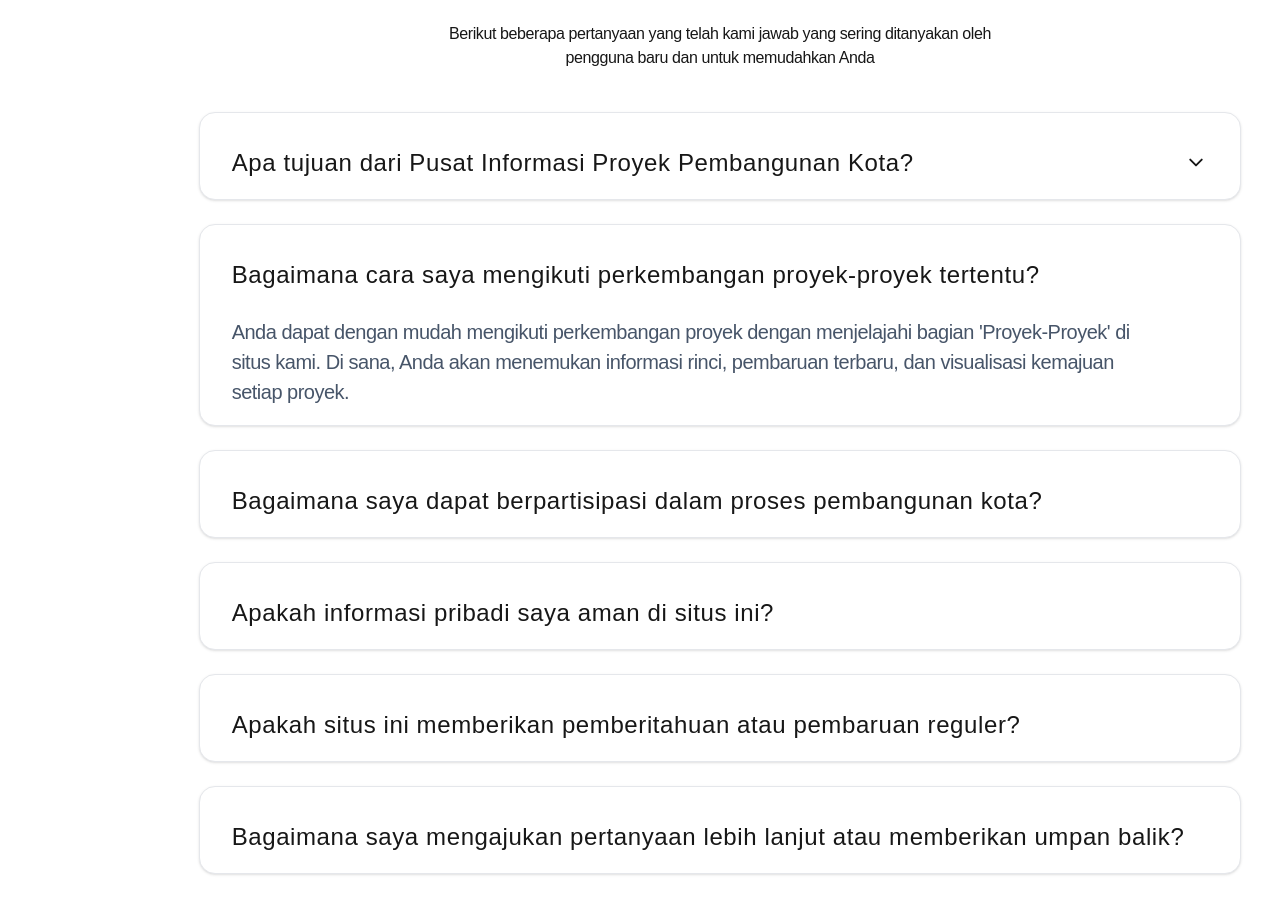
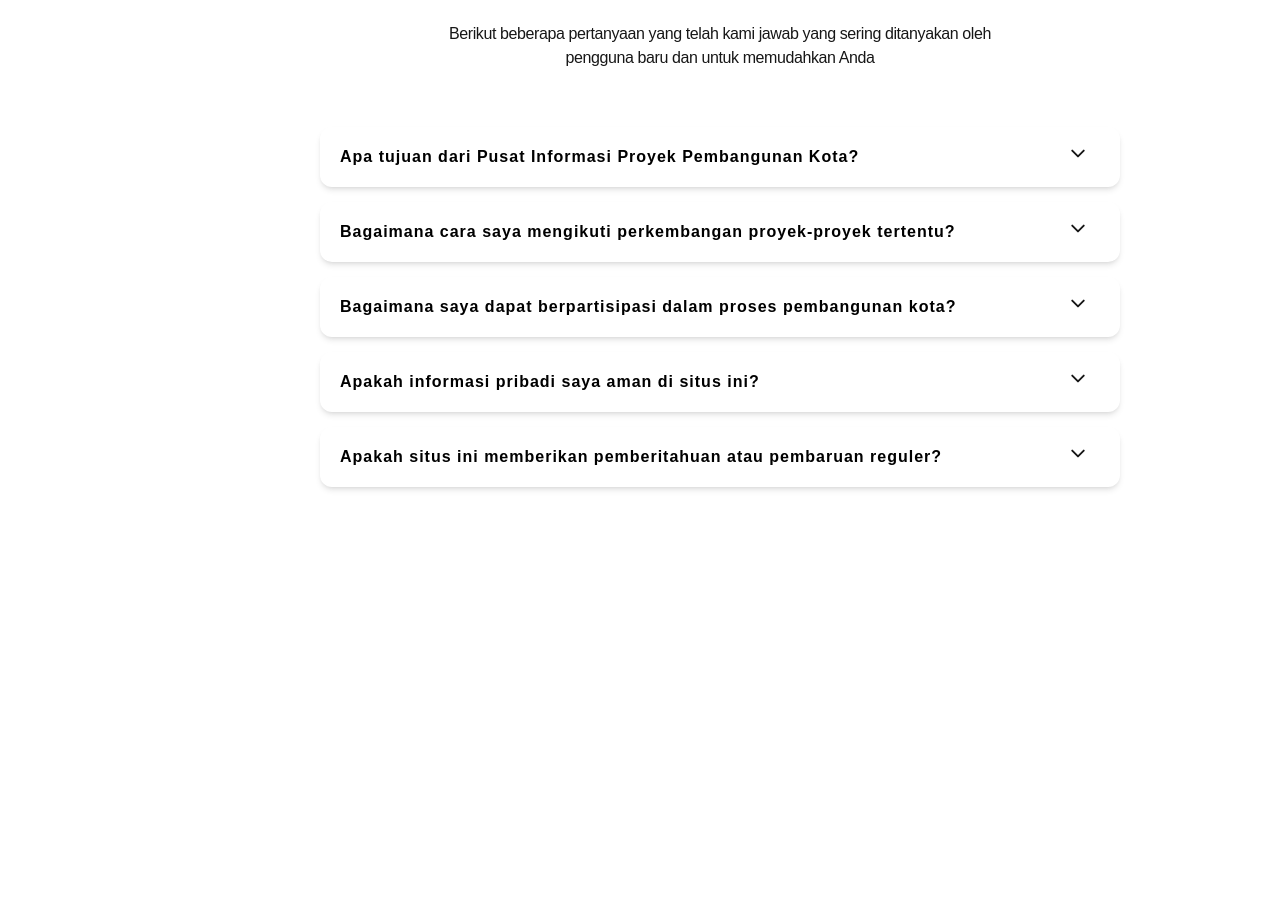
Before and after one commit to maximusyudha/perkotaan, a Next.js app: page / in a window 1280 px wide. Shown: the part 1011-1924 px from the top of the page. After the commit the page ends 1594 px from the top, so only its background shows below. Built offline with nearby package versions, Linux system fonts and the light colour scheme; no server answers; a web font is replaced by a local one.

Commit message:
Adjustment FAQ

```diff
--- a/src/components/FAQ/index.jsx
+++ b/src/components/FAQ/index.jsx
@@ -1,51 +1,148 @@
 "use client";
-import React, { useState } from 'react';
+import { useState } from 'react';
+import React from 'react';
 
 const FAQ = () => {
+    const [isProductsOpen, setProductsOpen] = useState(false);
+    const [isInformationsOpen, setInformationsOpen] = useState(false);
+    const [isSectionCOpen, setSectionCOpen] = useState(false);
+    const [isSectionDOpen, setSectionDOpen] = useState(false);
+    const [isSectionEOpen, setSectionEOpen] = useState(false);
+
+    const handleDivClick = (section) => {
+        if (section === 'a') {
+            setProductsOpen(!isProductsOpen);
+            setInformationsOpen(false);
+            setSectionCOpen(false);
+            setSectionDOpen(false);
+            setSectionEOpen(false);
+        } else if (section === 'b') {
+            setInformationsOpen(!isInformationsOpen);
+            setProductsOpen(false);
+            setSectionCOpen(false);
+            setSectionDOpen(false);
+            setSectionEOpen(false);
+        } else if (section === 'c') {
+            setSectionCOpen(!isSectionCOpen);
+            setProductsOpen(false);
+            setInformationsOpen(false);
+            setSectionDOpen(false);
+            setSectionEOpen(false);
+        } else if (section === 'd') {
+            setSectionDOpen(!isSectionDOpen);
+            setProductsOpen(false);
+            setInformationsOpen(false);
+            setSectionCOpen(false);
+            setSectionEOpen(false);
+        } else if (section === 'e') {
+            setSectionEOpen(!isSectionEOpen);
+            setProductsOpen(false);
+            setInformationsOpen(false);
+            setSectionCOpen(false);
+            setSectionDOpen(false);
+        }
+    };
+
     return (
-        <div className="w-[1440px] h-[1078px] p-20 bg-white flex-col justify-start items-center gap-[42px] inline-flex">
+        <div className="w-[1440px] h-[720px] p-20 bg-white flex-col justify-start items-center gap-[42px] inline-flex">
             <div className="flex-col justify-start items-center gap-4 flex">
                 <div className="w-[747px] text-center text-neutral-900 text-[42px] font-medium font-['Neue Montreal'] tracking-wide">Pertanyaan yang sering ditanyakan</div>
                 <div className="w-[566px] text-center text-neutral-900 text-base font-normal font-['Neue Montreal'] leading-normal tracking-tight">Berikut beberapa pertanyaan yang telah kami jawab yang sering ditanyakan oleh pengguna baru dan untuk memudahkan Anda</div>
             </div>
-    <div className="h-[762px] flex-col justify-start items-start gap-6 flex">
-        <div className="self-stretch h-[88px] p-8 bg-white rounded-2xl shadow border border-gray-200 flex-col justify-start items-start gap-6 flex">
-            <div className="self-stretch justify-between items-center inline-flex">
-                <div className="text-neutral-900 text-2xl font-normal font-['Neue Montreal'] leading-normal tracking-wide">Apa tujuan dari Pusat Informasi Proyek Pembangunan Kota?</div>
-                <div className="w-6 h-6 relative">
-                <img src="/images/chevron-down.svg" alt="dropdown" />
+            <div>
+                {/* Products */}
+                <div className="relative w-[800px] shadow-md rounded-xl m-[15px]" onClick={() => handleDivClick('a')}>
+                    {/* Heading */}
+                    <label htmlFor="input" className="tracking-[1px] mx-[20px] h-[60px] flex items-center">
+                        <div style={{ fontFamily: "'Neue Montreal', sans-serif", fontWeight: '600' }}>
+                        Apa tujuan dari Pusat Informasi Proyek Pembangunan Kota?
+                        </div>
+                        </label>
+                    {/* Arrow */}
+                    <div className={`absolute w-6 h-6 top-[15px] right-[30px] transform transition-transform duration-300 ${isProductsOpen ? 'rotate-180' : ''}`}>
+                        <img src="/images/chevron-down.svg" alt="arrow"/>
+                    </div>
+                    {/* Content */}
+                    <div className={`max-h-0 overflow-hidden ${isProductsOpen ? 'max-h-full' : ''}`}>
+                        <div className='p-[20px] text-sm'>
+                        Tujuan utama kami adalah meningkatkan transparansi pembangunan kota dan mendorong partisipasi aktif masyarakat. Kami ingin memberikan akses yang mudah kepada warga untuk memahami, mengawasi, dan mendukung proyek-proyek pembangunan yang sedang berlangsung.
                         </div>
                     </div>
                 </div>
-        <div className="self-stretch h-[202px] p-8 bg-white rounded-2xl shadow border border-gray-200 flex-col justify-start items-start gap-6 flex">
-            <div className="self-stretch justify-between items-center inline-flex">
-                <div className="text-neutral-900 text-2xl font-normal font-['Neue Montreal'] leading-normal tracking-wide">Bagaimana cara saya mengikuti perkembangan proyek-proyek tertentu?</div>
-                <div className="w-6 h-6 relative" />
+                {/* Informations */}
+                <div className="relative w-[800px] shadow-md rounded-xl m-[15px]" onClick={() => handleDivClick('b')}>
+                    {/* Heading */}
+                    <label htmlFor="input" className="font-bold tracking-[1px] mx-[20px] h-[60px] flex items-center">
+                        <div style={{ fontFamily: "'Neue Montreal', sans-serif", fontWeight: '600' }}>
+                        Bagaimana cara saya mengikuti perkembangan proyek-proyek tertentu?
                         </div>
-            <div className="w-[926px] text-slate-600 text-xl font-normal font-['Neue Montreal'] leading-[30px] tracking-tight">Anda dapat dengan mudah mengikuti perkembangan proyek dengan menjelajahi bagian 'Proyek-Proyek' di situs kami. Di sana, Anda akan menemukan informasi rinci, pembaruan terbaru, dan visualisasi kemajuan setiap proyek.</div>
+                        </label>
+                    {/* Arrow */}
+                    <div className={`absolute w-6 h-6 top-[15px] right-[30px] transform transition-transform duration-300 ${isInformationsOpen ? 'rotate-180' : ''}`}>
+                        <img src="/images/chevron-down.svg" alt="arrow"/>
                     </div>
-        <div className="self-stretch h-[88px] p-8 bg-white rounded-2xl shadow border border-gray-200 flex-col justify-start items-start gap-6 flex">
-            <div className="self-stretch justify-between items-center inline-flex">
-                <div className="text-neutral-900 text-2xl font-normal font-['Neue Montreal'] leading-normal tracking-wide"> Bagaimana saya dapat berpartisipasi dalam proses pembangunan kota?</div>
-                <div className="w-6 h-6 relative" />
+                    {/* Content */}
+                    <div className={`max-h-0 overflow-hidden ${isInformationsOpen ? 'max-h-full' : ''}`}>
+                        <div className='p-[20px] text-sm'>
+                        Anda dapat dengan mudah mengikuti perkembangan proyek dengan menjelajahi bagian 'Proyek-Proyek' di situs kami. Di sana, Anda akan menemukan informasi rinci, pembaruan terbaru, dan visualisasi kemajuan setiap proyek.
                         </div>
                     </div>
-        <div className="self-stretch h-[88px] p-8 bg-white rounded-2xl shadow border border-gray-200 flex-col justify-start items-start gap-6 flex">
-            <div className="self-stretch justify-between items-center inline-flex">
-                <div className="text-neutral-900 text-2xl font-normal font-['Neue Montreal'] leading-normal tracking-wide">Apakah informasi pribadi saya aman di situs ini?</div>
-                <div className="w-6 h-6 relative" />
+                </div>
+                {/* Section C */}
+                <div className="relative w-[800px] shadow-md rounded-xl m-[15px]" onClick={() => handleDivClick('c')}>
+                    {/* Heading */}
+                    <label htmlFor="input" className="font-bold tracking-[1px] mx-[20px] h-[60px] flex items-center">
+                        <div style={{ fontFamily: "'Neue Montreal', sans-serif", fontWeight: '600' }}>
+                        Bagaimana saya dapat berpartisipasi dalam proses pembangunan kota?
+                        </div>
+                        </label>
+                    {/* Arrow */}
+                    <div className={`absolute w-6 h-6 top-[15px] right-[30px] transform transition-transform duration-300 ${isSectionCOpen ? 'rotate-180' : ''}`}>
+                        <img src="/images/chevron-down.svg" alt="arrow"/>
+                    </div>
+                    {/* Content */}
+                    <div className={`max-h-0 overflow-hidden ${isSectionCOpen ? 'max-h-full' : ''}`}>
+                        <div className='p-[20px] text-sm'>
+                        Anda dapat berpartisipasi dengan memberikan umpan balik, bertanya, atau bahkan mengajukan ide melalui fitur 'Berpartisipasi' kami. Kami percaya bahwa melibatkan masyarakat adalah kunci untuk menciptakan kota yang reflektif dan inklusif.
                         </div>
                     </div>
-        <div className="self-stretch h-[88px] p-8 bg-white rounded-2xl shadow border border-gray-200 flex-col justify-start items-start gap-6 flex">
-            <div className="self-stretch justify-between items-center inline-flex">
-                <div className="text-neutral-900 text-2xl font-normal font-['Neue Montreal'] leading-normal tracking-wide">Apakah situs ini memberikan pemberitahuan atau pembaruan reguler?</div>
-                <div className="w-6 h-6 relative" />
+                </div>
+                {/* Section D */}
+                <div className="relative w-[800px] shadow-md rounded-xl m-[15px]" onClick={() => handleDivClick('d')}>
+                    {/* Heading */}
+                    <label htmlFor="input" className="font-bold tracking-[1px] mx-[20px] h-[60px] flex items-center">
+                        <div style={{ fontFamily: "'Neue Montreal', sans-serif", fontWeight: '600' }}>
+                        Apakah informasi pribadi saya aman di situs ini?
+                        </div>
+                        </label>
+                    {/* Arrow */}
+                    <div className={`absolute w-6 h-6 top-[15px] right-[30px] transform transition-transform duration-300 ${isSectionDOpen ? 'rotate-180' : ''}`}>
+                        <img src="/images/chevron-down.svg" alt="arrow"/>
+                    </div>
+                    {/* Content */}
+                    <div className={`max-h-0 overflow-hidden ${isSectionDOpen ? 'max-h-full' : ''}`}>
+                        <div className='p-[20px] text-sm'>
+                        Kami mengutamakan keamanan informasi pribadi Anda. Semua data yang Anda berikan, termasuk nama dan alamat email, dijamin keamanannya sesuai dengan kebijakan privasi kami. Kami tidak akan pernah membagikan informasi pribadi Anda tanpa izin Anda.
                         </div>
                     </div>
-        <div className="self-stretch h-[88px] p-8 bg-white rounded-2xl shadow border border-gray-200 flex-col justify-start items-start gap-6 flex">
-            <div className="self-stretch justify-between items-center inline-flex">
-                <div className="text-neutral-900 text-2xl font-normal font-['Neue Montreal'] leading-normal tracking-wide"> Bagaimana saya mengajukan pertanyaan lebih lanjut atau memberikan umpan balik?</div>
-                <div className="w-6 h-6 relative" />
+                </div>
+                {/* Section E */}
+                <div className="relative w-[800px] shadow-md rounded-xl m-[15px]" onClick={() => handleDivClick('e')}>
+                    {/* Heading */}
+                    <label htmlFor="input" className="font-bold tracking-[1px] mx-[20px] h-[60px] flex items-center">
+                        <div style={{ fontFamily: "'Neue Montreal', sans-serif", fontWeight: '600' }}>
+                        Apakah situs ini memberikan pemberitahuan atau pembaruan reguler?
+                        </div>
+                        </label>
+                    {/* Arrow */}
+                    <div className={`absolute w-6 h-6 top-[15px] right-[30px] transform transition-transform duration-300 ${isSectionEOpen ? 'rotate-180' : ''}`}>
+                        <img src="/images/chevron-down.svg" alt="arrow"/>
+                    </div>
+                    {/* Content */}
+                    <div className={`max-h-0 overflow-hidden ${isSectionEOpen ? 'max-h-full' : ''}`}>
+                        <div className='p-[20px] text-sm'>
+                        Ya, kami menyediakan pemberitahuan reguler melalui langganan email. Dengan berlangganan, Anda akan mendapatkan pembaruan terkini tentang proyek-proyek, acara masyarakat, dan berita terkait pembangunan kota.
+                        </div>
                     </div>
                 </div>
             </div>
@@ -53,4 +150,4 @@ const FAQ = () => {
     );
 };
 
-export default FAQ
+export default FAQ;
```
Lines whose indentation alone changed are shown as unchanged.
